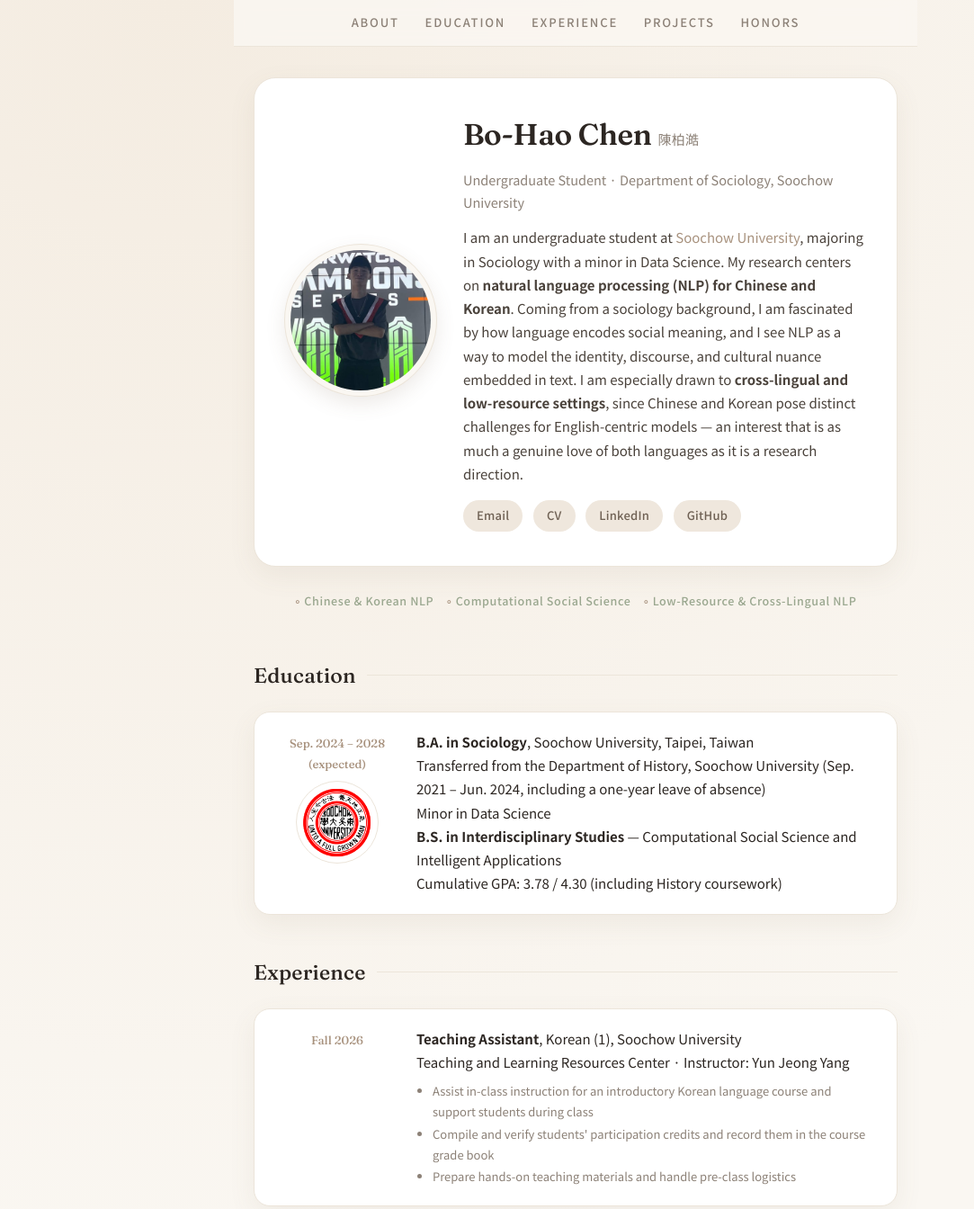
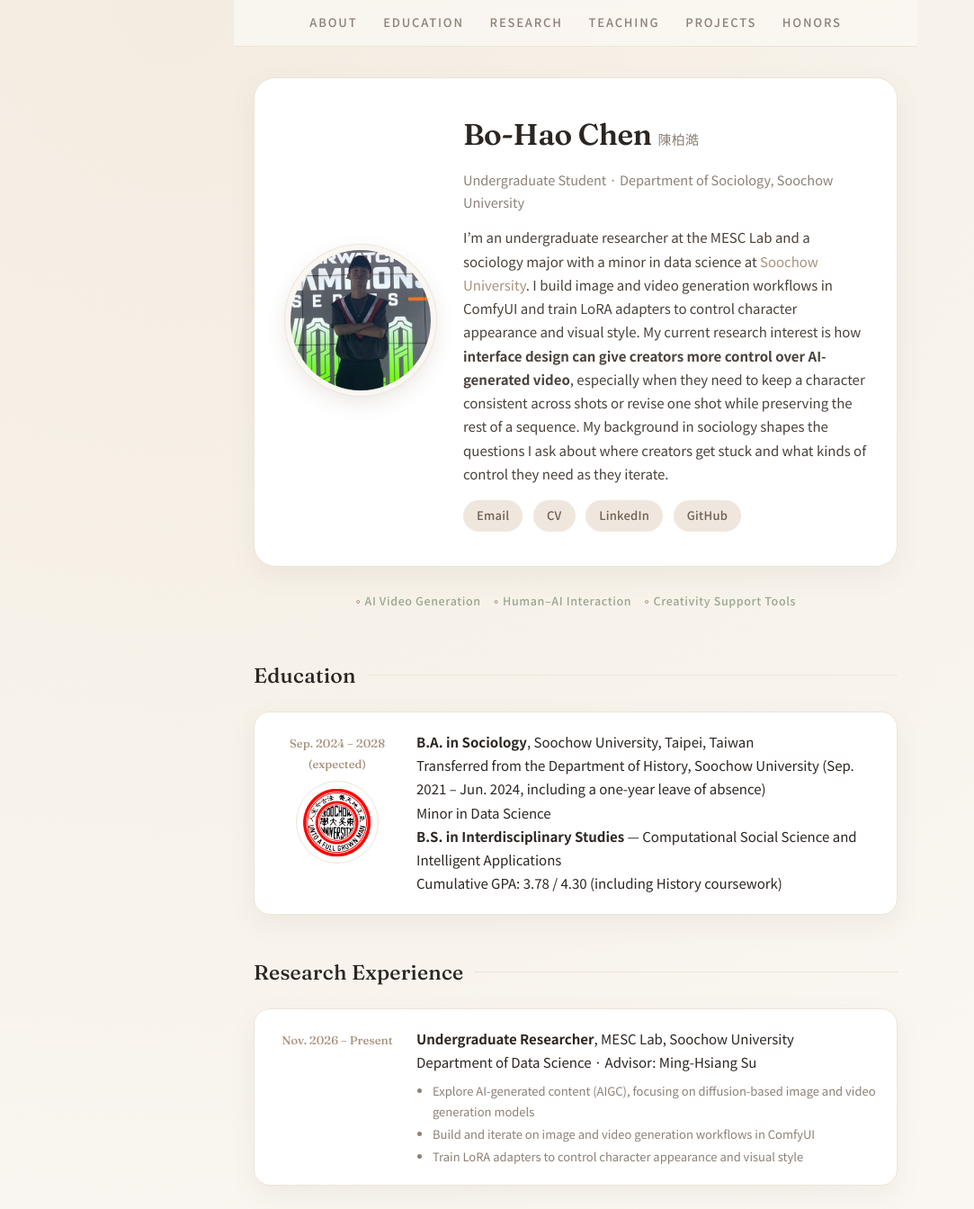
Before and after one commit to EscA95103040126/EscA95103040126.github.io, a plain HTML site: page index.html in a window 1280 px wide. Shown: the top 1344 px of the page at 90% size, without its empty margins (0-1083 px from the left). Drawn offline with Linux system fonts and the light colour scheme.

Commit message:
Add MESC Lab research experience and update research interest
Split Experience into Research and Teaching Experience, add the MESC Lab
undergraduate researcher entry, and replace the NLP research interest with
creator control over AI-generated video on the site and in the CV.

Co-Authored-By: Claude Opus 5.5 <noreply@anthropic.com>

```diff
--- a/index.html
+++ b/index.html
@@ -152,7 +152,8 @@
   <nav>
     <a href="#about">About</a>
     <a href="#education">Education</a>
-    <a href="#experience">Experience</a>
+    <a href="#research">Research</a>
+    <a href="#teaching">Teaching</a>
     <a href="#projects">Projects</a>
     <a href="#honors">Honors</a>
   </nav>
@@ -167,16 +168,15 @@
       <h1>Bo-Hao Chen <span class="han">陳柏澔</span></h1>
       <p class="affil">Undergraduate Student · Department of Sociology, Soochow University</p>
       <p class="bio">
-        I am an undergraduate student at
-        <a href="https://www.scu.edu.tw/">Soochow University</a>, majoring in
-        Sociology with a minor in Data Science. My research centers on
-        <b>natural language processing (NLP) for Chinese and Korean</b>.
-        Coming from a sociology background, I am fascinated by how language
-        encodes social meaning, and I see NLP as a way to model the identity,
-        discourse, and cultural nuance embedded in text. I am especially drawn to
-        <b>cross-lingual and low-resource settings</b>, since Chinese and Korean
-        pose distinct challenges for English-centric models — an interest that is
-        as much a genuine love of both languages as it is a research direction.
+        I&rsquo;m an undergraduate researcher at the MESC Lab and a sociology major with a
+        minor in data science at <a href="https://www.scu.edu.tw/">Soochow University</a>.
+        I build image and video generation workflows in ComfyUI and train LoRA adapters to
+        control character appearance and visual style. My current research interest is how
+        <b>interface design can give creators more control over AI-generated video</b>,
+        especially when they need to keep a character consistent across shots or revise one
+        shot while preserving the rest of a sequence. My background in sociology shapes the
+        questions I ask about where creators get stuck and what kinds of control they need
+        as they iterate.
       </p>
       <div class="links">
         <a href="mailto:10112050@gm.scu.edu.tw">Email</a>
@@ -188,9 +188,9 @@
   </header>
 
   <div class="tags">
-    <span class="tag">Chinese &amp; Korean NLP</span>
-    <span class="tag">Computational Social Science</span>
-    <span class="tag">Low-Resource &amp; Cross-Lingual NLP</span>
+    <span class="tag">AI Video Generation</span>
+    <span class="tag">Human&ndash;AI Interaction</span>
+    <span class="tag">Creativity Support Tools</span>
   </div>
 
   <!-- ============ EDUCATION ============ -->
@@ -211,9 +211,26 @@
     </div>
   </section>
 
-  <!-- ============ EXPERIENCE ============ -->
-  <section id="experience">
-    <h2>Experience</h2>
+  <!-- ============ RESEARCH EXPERIENCE ============ -->
+  <section id="research">
+    <h2>Research Experience</h2>
+    <div class="row">
+      <div class="date">Nov. 2026 – Present</div>
+      <div class="desc">
+        <b>Undergraduate Researcher</b>, MESC Lab, Soochow University<br>
+        Department of Data Science · Advisor: Ming-Hsiang Su
+        <ul class="terms">
+          <li>Explore AI-generated content (AIGC), focusing on diffusion-based image and video generation models</li>
+          <li>Build and iterate on image and video generation workflows in ComfyUI</li>
+          <li>Train LoRA adapters to control character appearance and visual style</li>
+        </ul>
+      </div>
+    </div>
+  </section>
+
+  <!-- ============ TEACHING EXPERIENCE ============ -->
+  <section id="teaching">
+    <h2>Teaching Experience</h2>
     <div class="row">
       <div class="date">Fall 2026</div>
       <div class="desc">
```
Also changed, not shown: data/CV_BoHao_Chen.html (+17 -5 lines), 1 other file.
